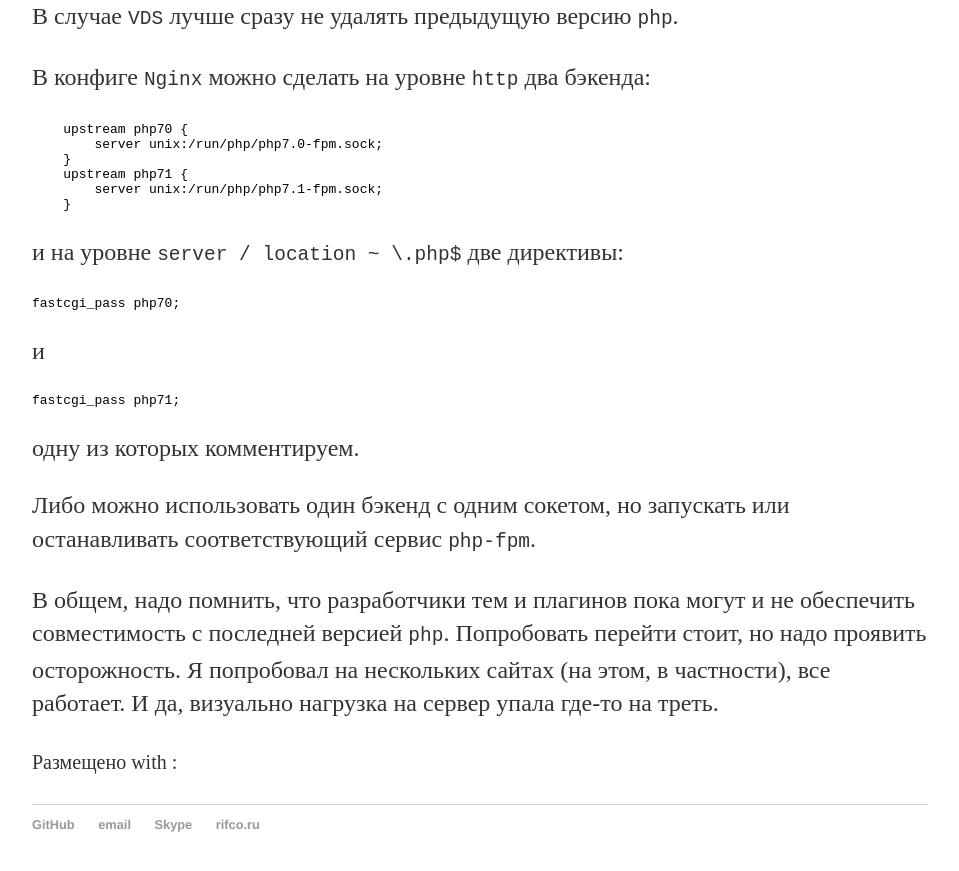
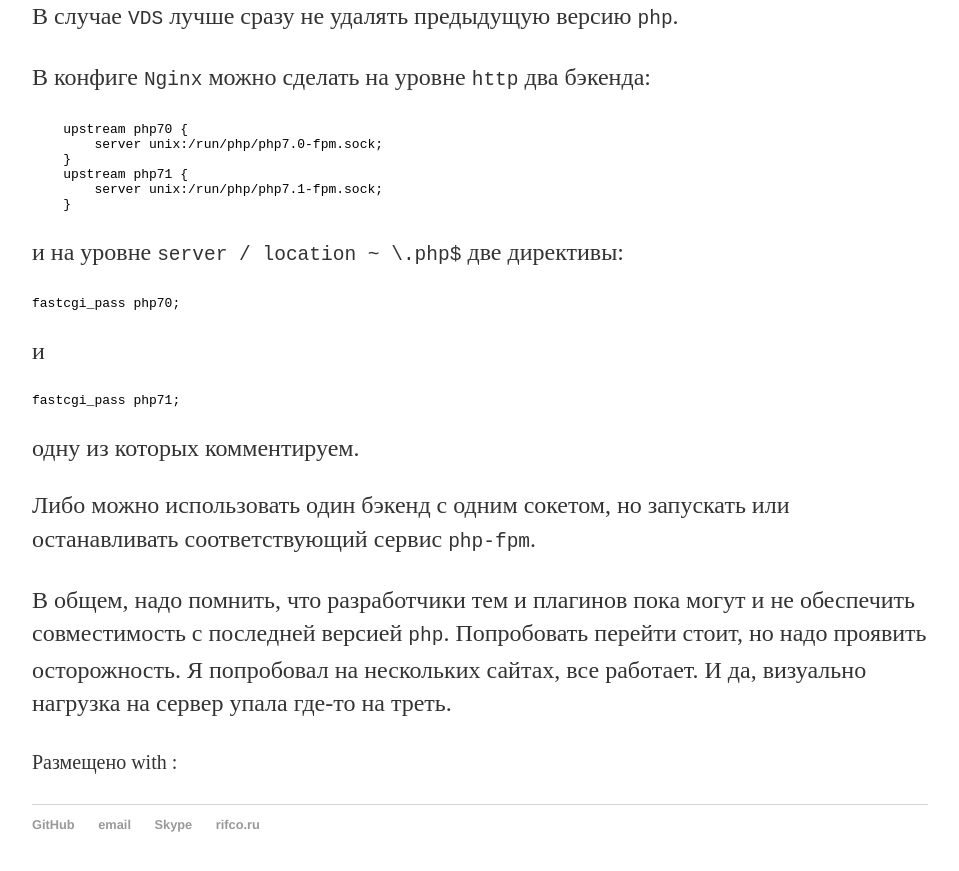
Before and after one commit to komstin/komstin.github.io, a Jekyll site: the page built from _posts/2017-11-05-WordPress-и-php-7-1.md, in a window 1280 px wide, cut to the strip 855-1747 px from the top of the page. Shown: the top 871 px of the strip, without its empty margins (160-1119 px from the left). Built offline with Jekyll 4.4.1, drawn with Linux system fonts in a browser that asks for light colours.

Commit message:
Update 2017-11-05-WordPress-и-php-7-1.md

```diff
--- a/_posts/2017-11-05-WordPress-и-php-7-1.md
+++ b/_posts/2017-11-05-WordPress-и-php-7-1.md
@@ -37,4 +37,4 @@ fastcgi_pass php71;
 
 Либо можно использовать один бэкенд с одним сокетом, но запускать или останавливать соответствующий сервис `php-fpm`.
 
-В общем, надо помнить, что разработчики тем и плагинов пока могут и не обеспечить совместимость с последней версией `php`. Попробовать перейти стоит, но надо проявить осторожность. Я попробовал на нескольких сайтах (на этом, в частности), все работает. И да, визуально нагрузка на сервер упала где-то на треть.
+В общем, надо помнить, что разработчики тем и плагинов пока могут и не обеспечить совместимость с последней версией `php`. Попробовать перейти стоит, но надо проявить осторожность. Я попробовал на нескольких сайтах, все работает. И да, визуально нагрузка на сервер упала где-то на треть.
```
